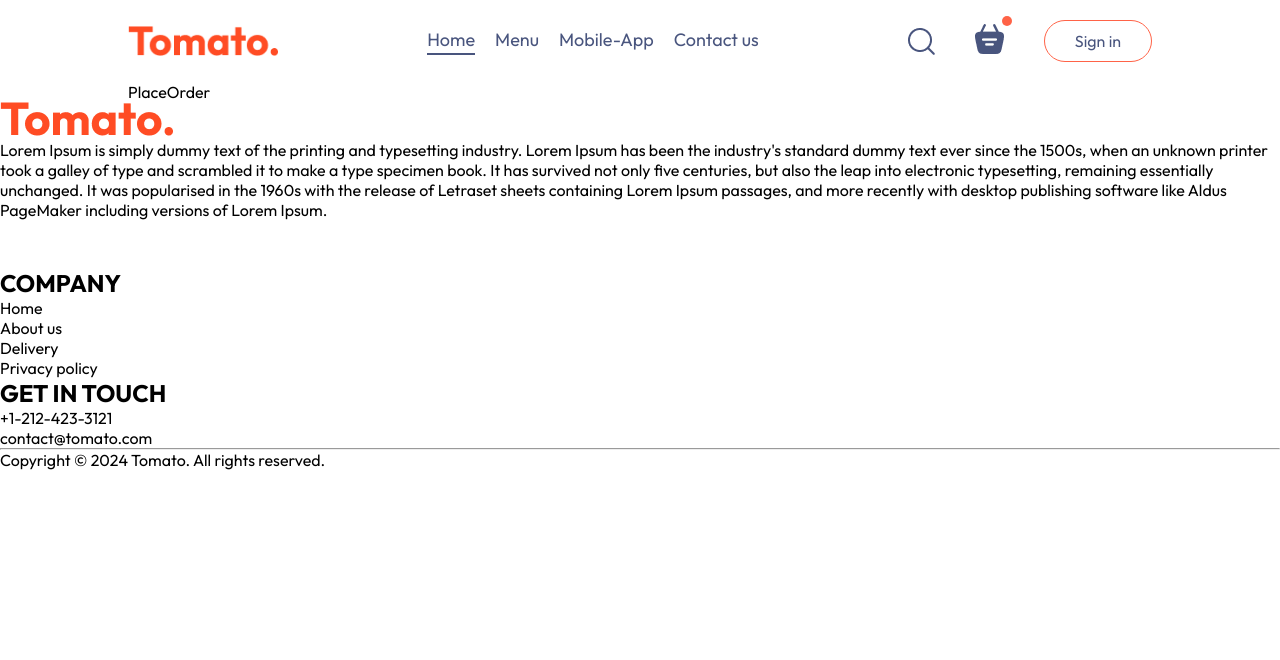
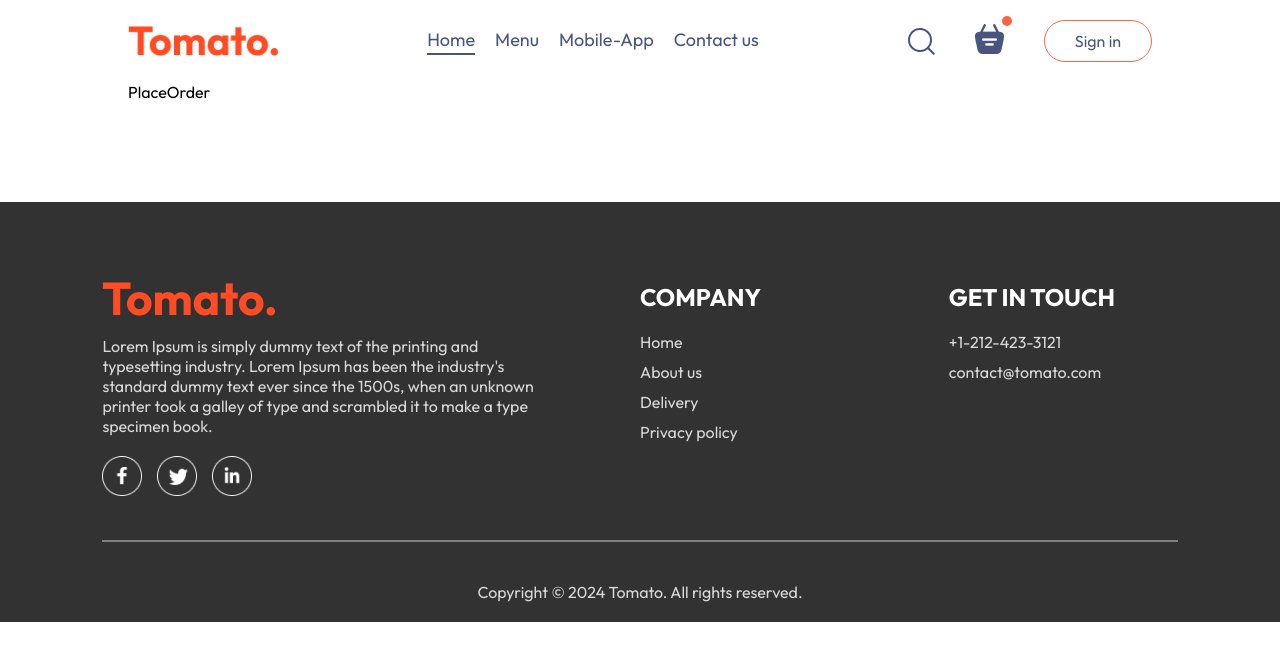
Before and after one commit to suisashehi/food-delivery, a React (Vite) app: page /order in a window 1280 px wide. Shown: the top 660 px of the page. Built offline with nearby package versions, Linux system fonts and the light colour scheme.

Commit message:
Style footer with CSS: layout, colors, grid/flex, spacing, li styling, social icons, HR, and margin-top

```diff
--- a/src/components/Footer/Footer.css
+++ b/src/components/Footer/Footer.css
@@ -0,0 +1,53 @@
+.footer {
+  color: #d9d9d9;
+  background-color: #323232;
+  display: flex;
+  flex-direction: column;
+  align-items: center;
+  gap: 20px;
+  padding: 20px 8vw;
+  padding-top: 80px;
+  margin-top: 100px;
+}
+
+.footer-content {
+  width: 100%;
+  display: grid;
+  grid-template-columns: 2fr 1fr 1fr;
+  gap: 80px;
+}
+
+.footer-content-left,
+.footer-content-right,
+.footer-content-center {
+  display: flex;
+  flex-direction: column;
+  gap: 20px;
+  align-items: start;
+}
+
+.footer-content-left li,
+.footer-content-right li,
+.footer-content-center li {
+  list-style: none;
+  margin-bottom: 10px;
+  cursor: pointer;
+}
+.footer-content-right h2,
+.footer-content-center h2 {
+  color: white;
+}
+
+.footer-social-icons img{
+    width: 40px;
+    margin-right: 15px;
+}
+
+.footer hr{
+    width: 100%;
+    height: 2px;
+    margin: 20px 0;
+    background-color: grey;
+     border: none;
+
+}
--- a/src/components/Footer/Footer.jsx
+++ b/src/components/Footer/Footer.jsx
@@ -12,12 +12,7 @@
             Lorem Ipsum is simply dummy text of the printing and typesetting
             industry. Lorem Ipsum has been the industry's standard dummy text
             ever since the 1500s, when an unknown printer took a galley of type
-            and scrambled it to make a type specimen book. It has survived not
-            only five centuries, but also the leap into electronic typesetting,
-            remaining essentially unchanged. It was popularised in the 1960s
-            with the release of Letraset sheets containing Lorem Ipsum passages,
-            and more recently with desktop publishing software like Aldus
-            PageMaker including versions of Lorem Ipsum.
+            and scrambled it to make a type specimen book.
           </p>
           <div className="footer-social-icons">
             <img src={assets.facebook_icon} alt="" />
```
